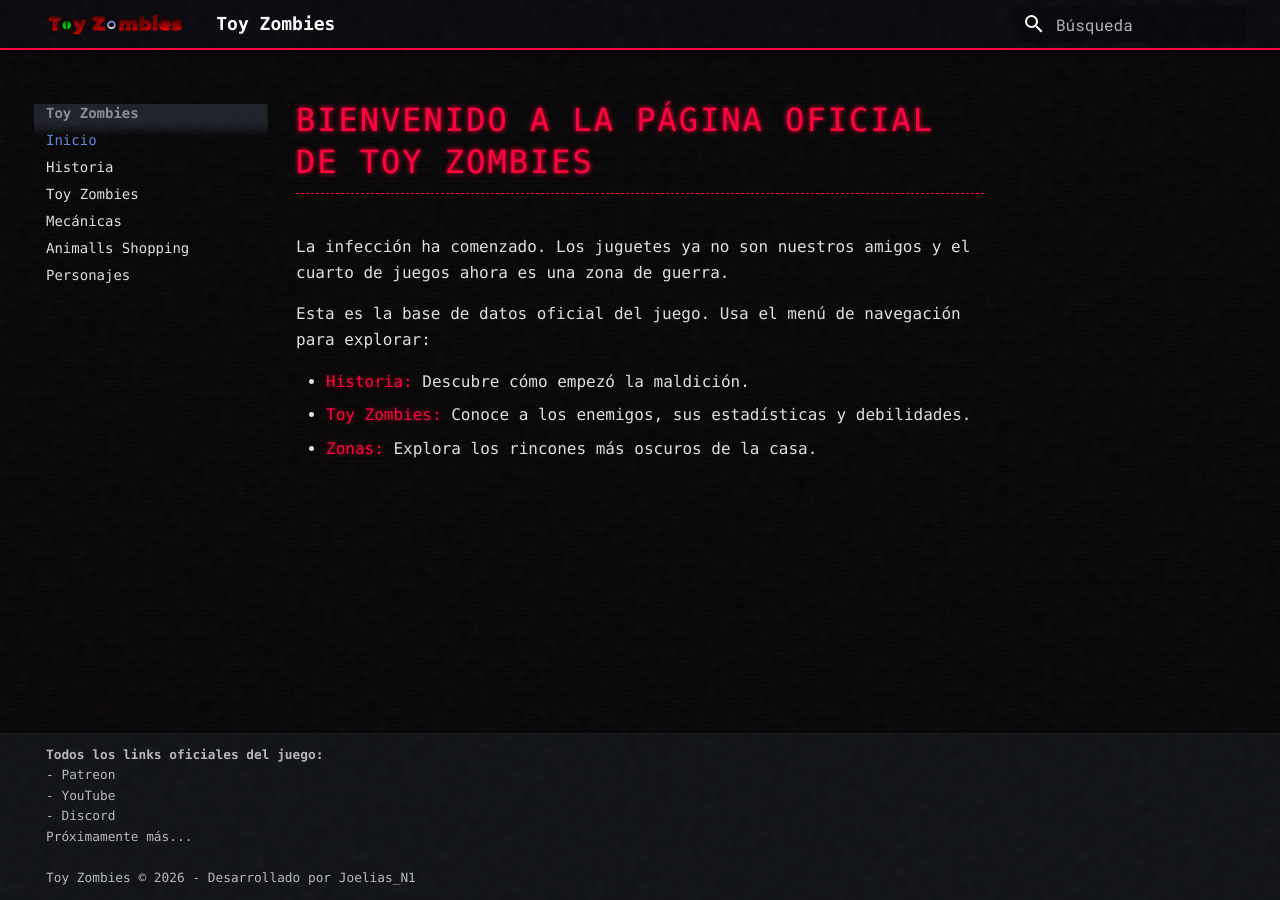
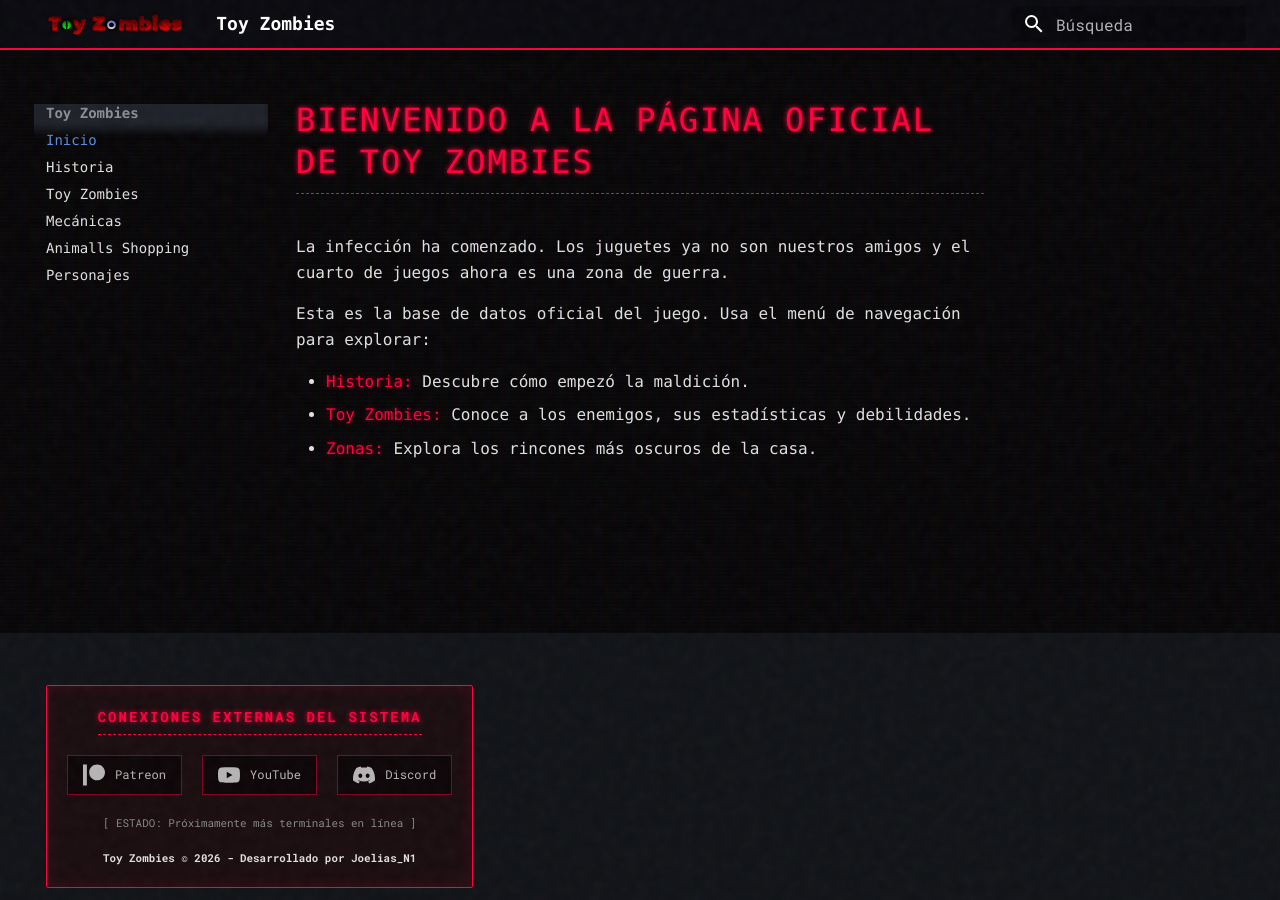
Before and after one commit to Hec-Thor-Tech/toy-zombies, an MkDocs documentation site: the page built from docs/index.md, in a window 1280 px wide. Built offline with MkDocs 1.6.1 and Material for MkDocs 9.7.7, drawn with Linux system fonts in a browser that asks for light colours.

Commit message:
Actualizacion de la wiki

```diff
--- a/overrides/partials/copyright.html
+++ b/overrides/partials/copyright.html
@@ -1,10 +1,90 @@
+<style>
+  .cyber-footer {
+    background: rgba(40, 5, 5, 0.4);
+    border: 1px solid #ff003c;
+    box-shadow: 0 0 15px rgba(255, 0, 60, 0.15) inset;
+    padding: 20px;
+    margin-top: 40px;
+    font-family: "Roboto Mono", "Consolas", monospace;
+    text-align: center;
+    border-radius: 2px;
+  }
+  .cyber-footer-title {
+    color: #ff003c;
+    text-transform: uppercase;
+    letter-spacing: 2px;
+    text-shadow: 0 0 5px #ff003c;
+    border-bottom: 1px dashed #ff003c;
+    padding-bottom: 5px;
+    margin-bottom: 20px;
+    display: inline-block;
+    font-size: 1.1em;
+    font-weight: bold;
+  }
+  .cyber-social-links {
+    display: flex;
+    justify-content: center;
+    gap: 20px;
+    margin-bottom: 20px;
+    flex-wrap: wrap;
+  }
+  .cyber-social-link {
+    display: flex;
+    align-items: center;
+    gap: 10px;
+    color: #e0e0e0;
+    text-decoration: none;
+    border: 1px solid rgba(255, 0, 60, 0.5);
+    padding: 8px 15px;
+    background: rgba(0, 0, 0, 0.5);
+    transition: all 0.3s ease;
+    font-size: 0.95em;
+  }
+  .cyber-social-link:hover {
+    color: #050505 !important;
+    background-color: #ff003c;
+    border-color: #ff003c;
+    box-shadow: 0 0 10px #ff003c;
+  }
+  .cyber-social-link svg {
+    width: 22px;
+    height: 22px;
+    fill: currentColor; /* El ícono cambiará de gris claro a negro al pasar el mouse */
+  }
+  .cyber-copyright-text {
+    font-size: 0.85em;
+    color: #888;
+    line-height: 1.6;
+  }
+  .cyber-copyright-text strong {
+    color: #e0e0e0;
+  }
+</style>
+
 <div class="md-copyright">
-  <div class="md-copyright__highlight">
-    <strong>Todos los links oficiales del juego:</strong><br>
-    - <a href="https://patreon.com/ToyZombies?utm_medium=unknown&utm_source=join_link&utm_campaign=creatorshare_creator&utm_content=copyLink" target="_blank" rel="noopener">Patreon</a><br>
-    - <a href="https://www.youtube.com/@Toy-Zombies" target="_blank" rel="noopener">YouTube</a><br>
-    - <a href="https://discord.gg/9NBSDQ5C" target="_blank" rel="noopener">Discord</a><br>
-    Próximamente más...<br><br>
-    Toy Zombies © 2026 - Desarrollado por Joelias_N1
+  <div class="cyber-footer">
+    <div class="cyber-footer-title">CONEXIONES EXTERNAS DEL SISTEMA</div>
+
+    <div class="cyber-social-links">
+      <a href="https://patreon.com/ToyZombies?utm_medium=unknown&utm_source=join_link&utm_campaign=creatorshare_creator&utm_content=copyLink" target="_blank" rel="noopener" class="cyber-social-link" title="Apoyar en Patreon">
+        <svg viewBox="0 0 24 24"><path d="M15.386.524c-4.764 0-8.64 3.876-8.64 8.64 0 4.75 3.876 8.613 8.64 8.613 4.75 0 8.614-3.864 8.614-8.613C24 4.4 20.136.524 15.386.524M.003 23.537h4.22V.524H.003v23.013z"/></svg>
+        Patreon
+      </a>
+
+      <a href="https://www.youtube.com/@Toy-Zombies" target="_blank" rel="noopener" class="cyber-social-link" title="Ver registros en YouTube">
+        <svg viewBox="0 0 24 24"><path d="M23.498 6.186a3.016 3.016 0 0 0-2.122-2.136C19.505 3.545 12 3.545 12 3.545s-7.505 0-9.377.505A3.017 3.017 0 0 0 .502 6.186C0 8.07 0 12 0 12s0 3.93.502 5.814a3.016 3.016 0 0 0 2.122 2.136c1.871.505 9.376.505 9.376.505s7.505 0 9.377-.505a3.015 3.015 0 0 0 2.122-2.136C24 15.93 24 12 24 12s0-3.93-.502-5.814zM9.545 15.568V8.432L15.818 12l-6.273 3.568z"/></svg>
+        YouTube
+      </a>
+
+      <a href="https://discord.gg/9NBSDQ5C" target="_blank" rel="noopener" class="cyber-social-link" title="Unirse a la frecuencia de Discord">
+        <svg viewBox="0 0 24 24"><path d="M20.317 4.3698a19.7913 19.7913 0 00-4.8851-1.5152.0741.0741 0 00-.0785.0371c-.211.3753-.4447.8648-.6083 1.2495-1.8447-.2762-3.68-.2762-5.4868 0-.1636-.3933-.4058-.8742-.6177-1.2495a.077.077 0 00-.0785-.037 19.7363 19.7363 0 00-4.8852 1.515.0699.0699 0 00-.0321.0277C.5334 9.0458-.319 13.5799.0992 18.0578a.0824.0824 0 00.0312.0561c2.0528 1.5076 4.0413 2.4228 5.9929 3.0294a.0777.0777 0 00.0842-.0276c.4616-.6304.8731-1.2952 1.226-1.9942a.076.076 0 00-.0416-.1057c-.6528-.2476-1.2743-.5495-1.8722-.8923a.077.077 0 01-.0076-.1277c.1258-.0943.2517-.1923.3718-.2914a.0743.0743 0 01.0776-.0105c3.9278 1.7933 8.18 1.7933 12.0614 0a.0739.0739 0 01.0785.0095c.1202.099.246.1981.3728.2924a.077.077 0 01-.0066.1276 12.2986 12.2986 0 01-1.873.8914.0766.0766 0 00-.0407.1067c.3604.698.7719 1.3628 1.225 1.9932a.076.076 0 00.0842.0286c1.961-.6067 3.9495-1.5219 6.0023-3.0294a.077.077 0 00.0313-.0552c.5004-5.177-.8382-9.6739-3.5485-13.6604a.061.061 0 00-.0312-.0286zM8.02 15.3312c-1.1825 0-2.1569-1.0857-2.1569-2.419 0-1.3332.9555-2.4189 2.157-2.4189 1.2108 0 2.1757 1.0952 2.1568 2.419 0 1.3332-.9555 2.4189-2.1569 2.4189zm7.9748 0c-1.1825 0-2.1569-1.0857-2.1569-2.419 0-1.3332.9554-2.4189 2.1569-2.4189 1.2108 0 2.1757 1.0952 2.1568 2.419 0 1.3332-.946 2.4189-2.1568 2.4189Z"/></svg>
+        Discord
+      </a>
+    </div>
+
+    <div class="cyber-copyright-text">
+      [ ESTADO: Próximamente más terminales en línea ]<br><br>
+      <strong>Toy Zombies © 2026 - Desarrollado por Joelias_N1</strong>
+    </div>
   </div>
 </div>
```
Also changed, not shown: site/404.html, site/bestiario/index.html, site/index.html, site/lore/index.html, site/mapas/index.html, site/mecanicas/index.html, site/personajes/index.html.
